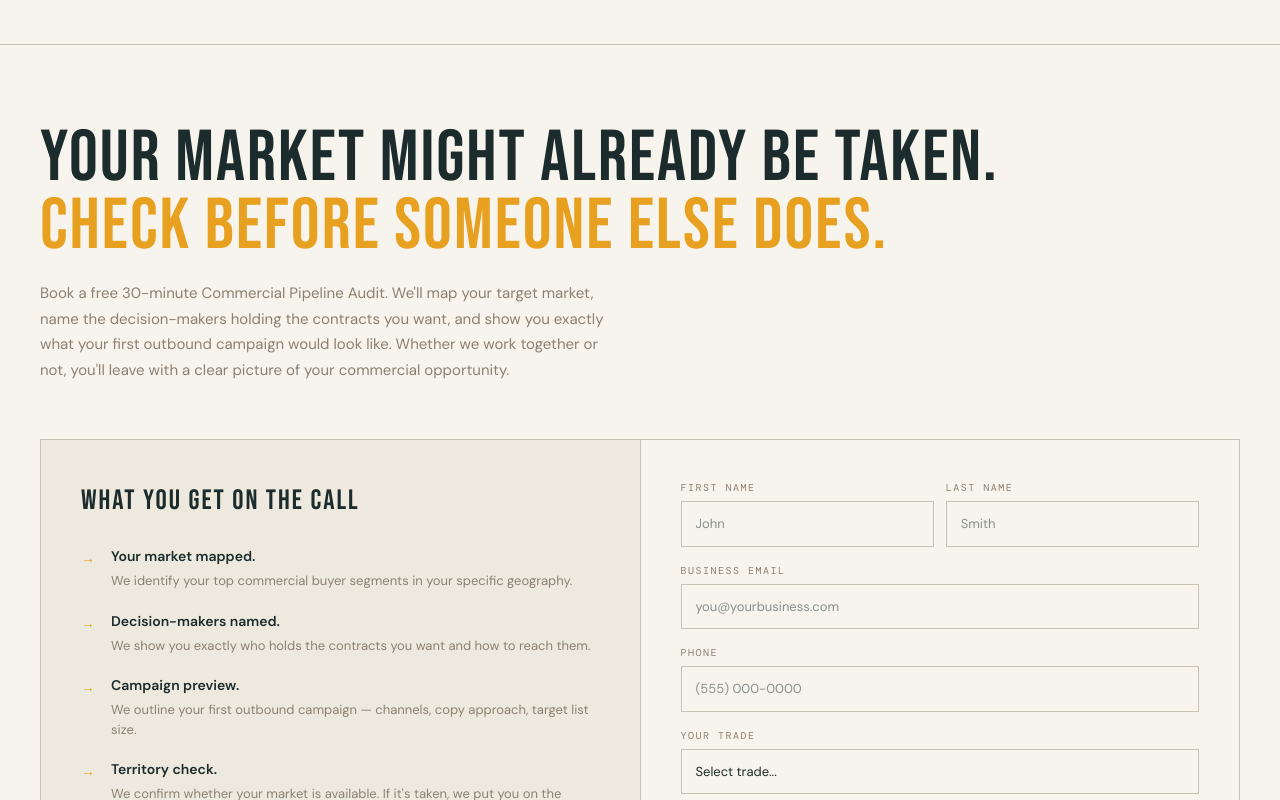
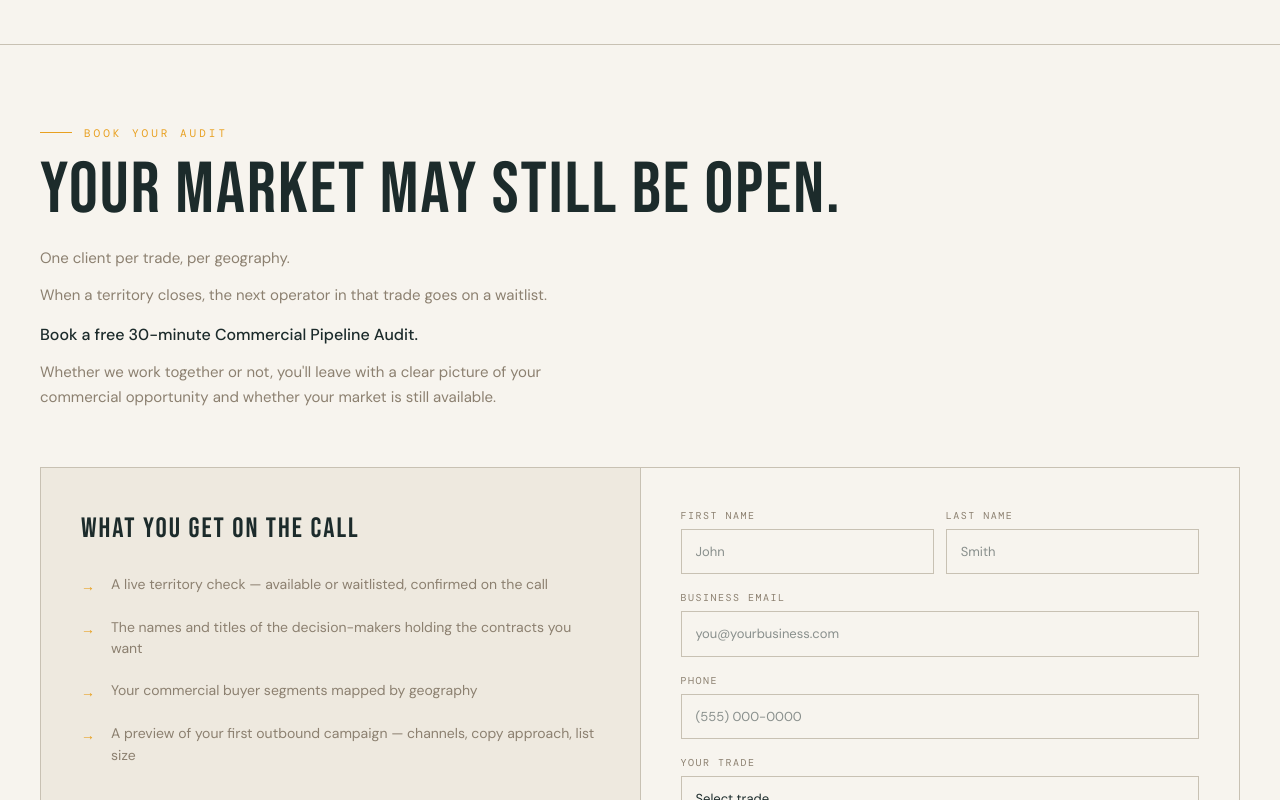
Before and after one commit to KierinF/deeno-brands, a Next.js app: page /commercial-hvac in a window 1280 px wide. Shown: the part 3060-3860 px from the top of the page. Built offline with nearby package versions, Linux system fonts and the light colour scheme.

Commit message:
Homepage rewrite — CTA and page layout (batch 3/3)

```diff
--- a/app/components/CTA.tsx
+++ b/app/components/CTA.tsx
@@ -52,11 +52,18 @@ export default function CTA() {
     fontFamily: "'DM Mono', monospace",
     fontSize: 10,
     letterSpacing: "1.5px",
-    textTransform: "uppercase" as const,
+    textTransform: "uppercase",
     color: "#8C8070",
     display: "block",
     marginBottom: 6,
   };
+
+  const whatYouGet = [
+    "A live territory check — available or waitlisted, confirmed on the call",
+    "The names and titles of the decision-makers holding the contracts you want",
+    "Your commercial buyer segments mapped by geography",
+    "A preview of your first outbound campaign — channels, copy approach, list size",
+  ];
 
   return (
     <section
@@ -65,8 +72,23 @@ export default function CTA() {
       style={{ background: "#F7F4EE", borderBottom: "1px solid #C8C1B3", padding: "80px 40px" }}
     >
       <div style={{ maxWidth: "1200px", margin: "0 auto" }}>
-        {/* Header */}
         <div style={{ marginBottom: 56 }}>
+          <div
+            style={{
+              fontFamily: "'DM Mono', monospace",
+              fontSize: 11,
+              color: "#E8A020",
+              letterSpacing: "3px",
+              textTransform: "uppercase",
+              marginBottom: 16,
+              display: "flex",
+              alignItems: "center",
+              gap: 12,
+            }}
+          >
+            <span style={{ display: "block", width: 32, height: 1, background: "#E8A020" }} />
+            Book your audit
+          </div>
           <h2
             style={{
               fontFamily: "'Bebas Neue', sans-serif",
@@ -77,22 +99,22 @@ export default function CTA() {
               marginBottom: 20,
             }}
           >
-            Your market might already be taken.<br />
-            <span style={{ color: "#E8A020" }}>Check before someone else does.</span>
+            Your market may still be open.
           </h2>
-          <p
-            style={{
-              fontSize: 15,
-              color: "#8C8070",
-              lineHeight: 1.7,
-              maxWidth: 580,
-            }}
-          >
-            Book a free 30-minute Commercial Pipeline Audit. We&apos;ll map your target market, name the decision-makers holding the contracts you want, and show you exactly what your first outbound campaign would look like. Whether we work together or not, you&apos;ll leave with a clear picture of your commercial opportunity.
+          <div style={{ display: "flex", flexDirection: "column", gap: 12, maxWidth: 580 }}>
+            <p style={{ fontSize: 15, color: "#8C8070", lineHeight: 1.7 }}>One client per trade, per geography.</p>
+            <p style={{ fontSize: 15, color: "#8C8070", lineHeight: 1.7 }}>
+              When a territory closes, the next operator in that trade goes on a waitlist.
+            </p>
+            <p style={{ fontSize: 16, color: "#1C2B2B", fontWeight: 500, lineHeight: 1.7 }}>
+              Book a free 30-minute Commercial Pipeline Audit.
+            </p>
+            <p style={{ fontSize: 15, color: "#8C8070", lineHeight: 1.7 }}>
+              Whether we work together or not, you&apos;ll leave with a clear picture of your commercial opportunity and whether your market is still available.
             </p>
           </div>
+        </div>
 
-        {/* Two-column layout */}
         <div
           className="rsp-cta-grid"
           style={{
@@ -117,22 +139,10 @@ export default function CTA() {
               WHAT YOU GET ON THE CALL
             </h3>
             <div style={{ display: "flex", flexDirection: "column", gap: 20 }}>
-              {[
-                { title: "Your market mapped.", body: "We identify your top commercial buyer segments in your specific geography." },
-                { title: "Decision-makers named.", body: "We show you exactly who holds the contracts you want and how to reach them." },
-                { title: "Campaign preview.", body: "We outline your first outbound campaign — channels, copy approach, target list size." },
-                { title: "Territory check.", body: "We confirm whether your market is available. If it's taken, we put you on the waitlist." },
-              ].map((item, i) => (
+              {whatYouGet.map((item, i) => (
                 <div key={i} style={{ display: "flex", gap: 16, alignItems: "flex-start" }}>
                   <span style={{ color: "#E8A020", fontSize: 14, flexShrink: 0, marginTop: 2 }}>→</span>
-                  <div>
-                    <div style={{ fontSize: 14, fontWeight: 600, color: "#1C2B2B", marginBottom: 4 }}>
-                      {item.title}
-                    </div>
-                    <div style={{ fontSize: 13, color: "#8C8070", lineHeight: 1.5 }}>
-                      {item.body}
-                    </div>
-                  </div>
+                  <div style={{ fontSize: 14, color: "#8C8070", lineHeight: 1.55 }}>{item}</div>
                 </div>
               ))}
             </div>
@@ -188,33 +198,18 @@ export default function CTA() {
                 >
                   ✓
                 </div>
-                <h3
-                  style={{
-                    fontFamily: "'Bebas Neue', sans-serif",
-                    fontSize: 36,
-                    letterSpacing: "2px",
-                    color: "#1C2B2B",
-                  }}
-                >
+                <h3 style={{ fontFamily: "'Bebas Neue', sans-serif", fontSize: 36, letterSpacing: "2px", color: "#1C2B2B" }}>
                   YOU&apos;RE IN.
                 </h3>
                 <p style={{ fontSize: 14, color: "#8C8070", lineHeight: 1.6, maxWidth: 320 }}>
                   We&apos;ll review your info and reach out within 24 hours
                   {submittedEmail ? ` at ${submittedEmail}` : ""}. Kierin personally reviews every submission.
                 </p>
-                <div
-                  style={{
-                    fontFamily: "'DM Mono', monospace",
-                    fontSize: 11,
-                    color: "#E8A020",
-                    letterSpacing: "1.5px",
-                  }}
-                >
+                <div style={{ fontFamily: "'DM Mono', monospace", fontSize: 11, color: "#E8A020", letterSpacing: "1.5px" }}>
                   1 CLIENT PER MARKET — YOUR SPOT IS BEING HELD.
                 </div>
               </div>
             ) : (
-              <>
               <form onSubmit={handleSubmit} style={{ display: "flex", flexDirection: "column", gap: 16 }}>
                 <div style={{ display: "grid", gridTemplateColumns: "1fr 1fr", gap: 12 }}>
                   {[
@@ -238,10 +233,7 @@ export default function CTA() {
                 <div>
                   <label style={labelStyle}>Business Email</label>
                   <input
-                      type="email"
-                      name="email"
-                      required
-                      placeholder="you@yourbusiness.com"
+                    type="email" name="email" required placeholder="you@yourbusiness.com"
                     style={inputStyle}
                     onFocus={(e) => (e.target.style.borderColor = "rgba(232,160,32,0.5)")}
                     onBlur={(e) => (e.target.style.borderColor = "#C8C1B3")}
@@ -250,10 +242,7 @@ export default function CTA() {
                 <div>
                   <label style={labelStyle}>Phone</label>
                   <input
-                      type="tel"
-                      name="phone"
-                      required
-                      placeholder="(555) 000-0000"
+                    type="tel" name="phone" required placeholder="(555) 000-0000"
                     style={inputStyle}
                     onFocus={(e) => (e.target.style.borderColor = "rgba(232,160,32,0.5)")}
                     onBlur={(e) => (e.target.style.borderColor = "#C8C1B3")}
@@ -262,14 +251,13 @@ export default function CTA() {
                 <div>
                   <label style={labelStyle}>Your Trade</label>
                   <select
-                      name="trade"
-                      required
-                      style={{ ...inputStyle, appearance: "none" as const }}
+                    name="trade" required
+                    style={{ ...inputStyle, appearance: "none" }}
                     onFocus={(e) => (e.target.style.borderColor = "rgba(232,160,32,0.5)")}
                     onBlur={(e) => (e.target.style.borderColor = "#C8C1B3")}
                   >
                     <option value="">Select trade...</option>
-                      {["HVAC", "Electrical", "Plumbing", "Landscaping", "Pest Control", "Roofing"].map((t) => (
+                    {["HVAC", "Commercial Cleaning", "Tree Care", "Waste Management", "Landscaping", "Pest Control", "Plumbing", "Roofing"].map((t) => (
                       <option key={t} value={t}>{t}</option>
                     ))}
                   </select>
@@ -278,12 +266,12 @@ export default function CTA() {
                   <label style={labelStyle}>Annual Revenue</label>
                   <select
                     name="revenue"
-                      style={{ ...inputStyle, appearance: "none" as const }}
+                    style={{ ...inputStyle, appearance: "none" }}
                     onFocus={(e) => (e.target.style.borderColor = "rgba(232,160,32,0.5)")}
                     onBlur={(e) => (e.target.style.borderColor = "#C8C1B3")}
                   >
                     <option value="">Select range...</option>
-                      {["Under $500K", "$500K–$1M", "$1M–$5M", "$5M–$15M", "$15M+"].map((b) => (
+                    {["Under $500K", "$500K\u2013$1M", "$1M\u2013$5M", "$5M\u2013$15M", "$15M+"].map((b) => (
                       <option key={b} value={b}>{b}</option>
                     ))}
                   </select>
@@ -292,18 +280,12 @@ export default function CTA() {
                   <label style={labelStyle}>Top Challenge</label>
                   <select
                     name="challenge"
-                      style={{ ...inputStyle, appearance: "none" as const }}
+                    style={{ ...inputStyle, appearance: "none" }}
                     onFocus={(e) => (e.target.style.borderColor = "rgba(232,160,32,0.5)")}
                     onBlur={(e) => (e.target.style.borderColor = "#C8C1B3")}
                   >
                     <option value="">Select challenge...</option>
-                      {[
-                        "No commercial leads",
-                        "Can't reach facility managers",
-                        "No outbound process",
-                        "Want to reduce referral dependency",
-                        "Other",
-                      ].map((c) => (
+                    {["No commercial leads", "Can't reach facility managers", "No outbound process", "Want to reduce referral dependency", "Other"].map((c) => (
                       <option key={c} value={c}>{c}</option>
                     ))}
                   </select>
@@ -328,17 +310,12 @@ export default function CTA() {
                   onMouseEnter={(e) => { if (formState === "idle") (e.currentTarget.style.background = "#F0AA30"); }}
                   onMouseLeave={(e) => { if (formState === "idle") (e.currentTarget.style.background = "#E8A020"); }}
                 >
-                    {formState === "submitting"
-                      ? "SENDING..."
-                      : formState === "error"
-                      ? "FAILED — TRY AGAIN"
-                      : "BOOK MY FREE PIPELINE AUDIT →"}
+                  {formState === "submitting" ? "SENDING..." : formState === "error" ? "FAILED — TRY AGAIN" : "CLAIM YOUR TERRITORY →"}
                 </button>
                 <p style={{ textAlign: "center", fontSize: 11, color: "#8C8070" }}>
                   No credit card. No commitment. We review every submission personally.
                 </p>
               </form>
-              </>
             )}
           </div>
         </div>
```
Also changed, not shown: app/page.tsx (+10 -4 lines). Lines whose indentation alone changed are shown as unchanged.
